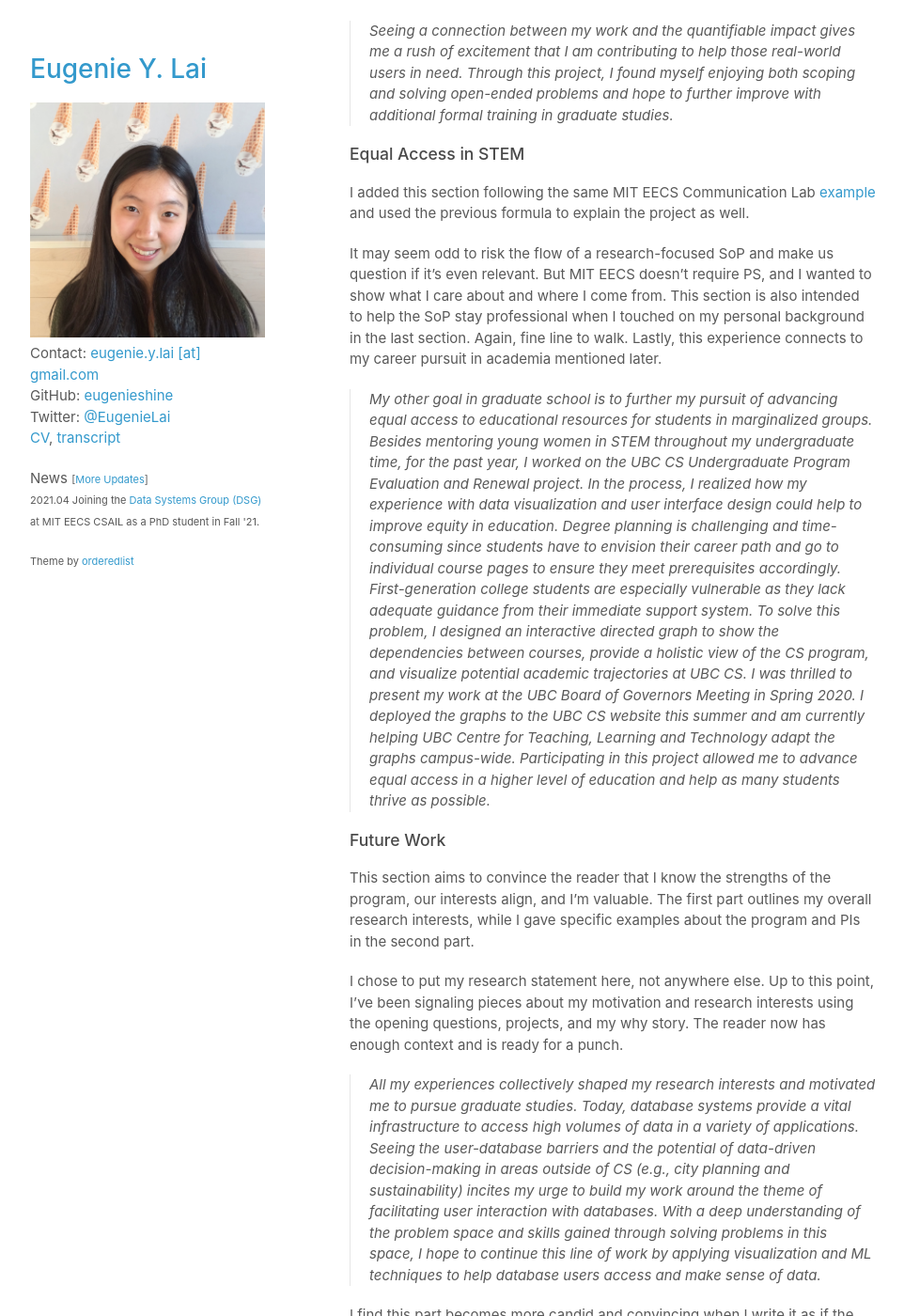
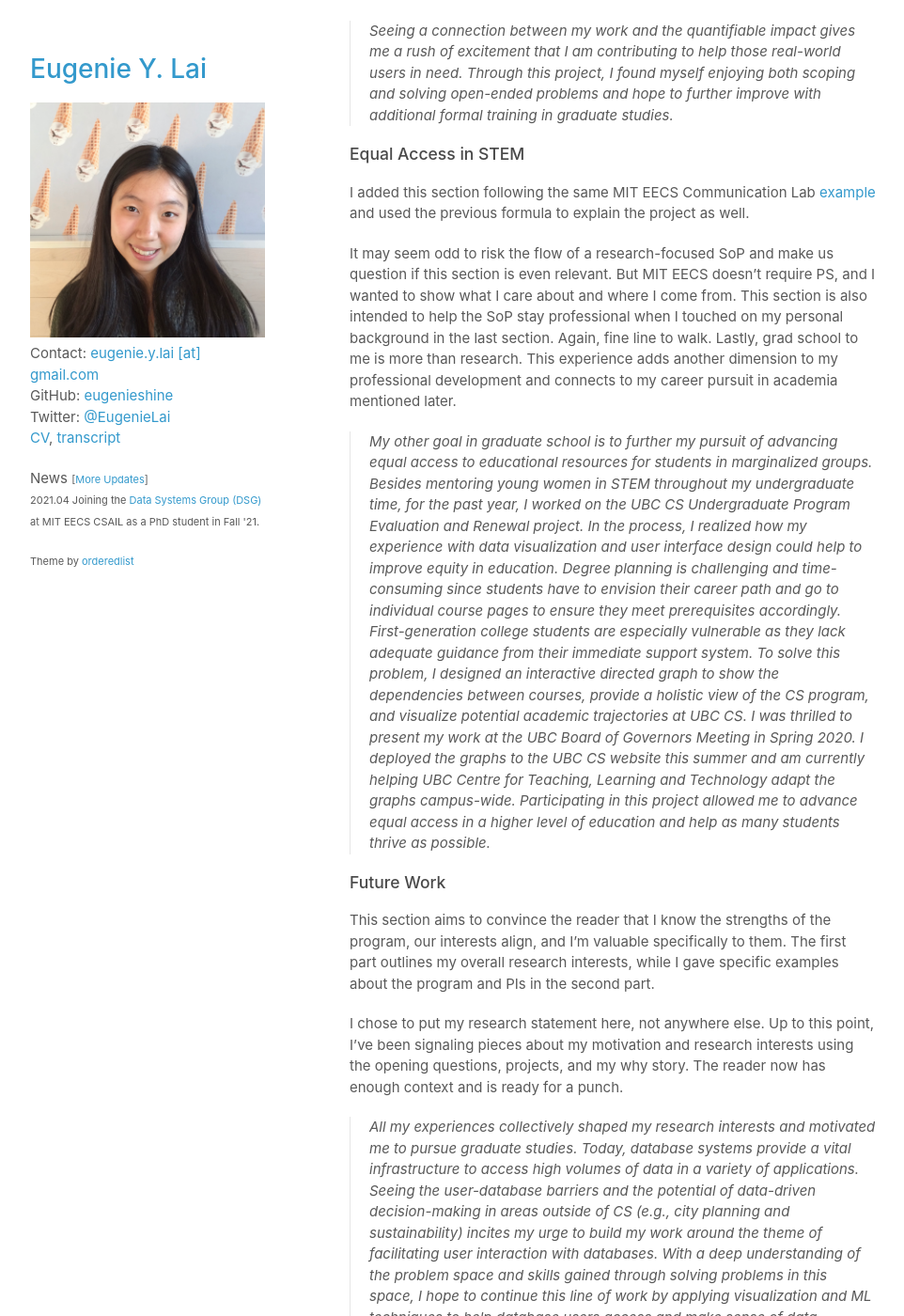
Before and after one commit to eugenielai/eugenielai.github.io, a Jekyll site: the page built from posts/another_annotated_sop.md, in a window 1280 px wide and 1400 px high, scrolled down 5823 px. Shown: the whole window at 94% size, without its empty margins (158-1120 px from the left). Built offline with Jekyll 4.4.1, drawn with Linux system fonts in a browser that asks for light colours; a script that is not in the unit is left out; some of the changed text lies outside the part shown.

Commit message:
update anno example of sop

```diff
--- a/posts/another_annotated_sop.md
+++ b/posts/another_annotated_sop.md
@@ -103,17 +103,17 @@ Tie back to the motivation and answer why grad school.
 
 I added this section following the same MIT EECS Communication Lab [example](https://mitcommlab.mit.edu/eecs/wp-content/uploads/sites/6/2016/09/CS-grad-school-personal-statement-annotated-example.pdf) and used the previous formula to explain the project as well.
 
-It may seem odd to risk the flow of a research-focused SoP and make us question if it’s even relevant. But MIT EECS doesn’t require PS, and I wanted to show what I care about and where I come from. This section is also intended to help the SoP stay professional when I touched on my personal background in the last section. Again, fine line to walk. Lastly, this experience connects to my career pursuit in academia mentioned later.
+It may seem odd to risk the flow of a research-focused SoP and make us question if this section is even relevant. But MIT EECS doesn’t require PS, and I wanted to show what I care about and where I come from. This section is also intended to help the SoP stay professional when I touched on my personal background in the last section. Again, fine line to walk. Lastly, grad school to me is more than research. This experience adds another dimension to my professional development and connects to my career pursuit in academia mentioned later.
 > My other goal in graduate school is to further my pursuit of advancing equal access to educational resources for students in marginalized groups. Besides mentoring young women in STEM throughout my undergraduate time, for the past year, I worked on the UBC CS Undergraduate Program Evaluation and Renewal project. In the process, I realized how my experience with data visualization and user interface design could help to improve equity in education. Degree planning is challenging and time-consuming since students have to envision their career path and go to individual course pages to ensure they meet prerequisites accordingly. First-generation college students are especially vulnerable as they lack adequate guidance from their immediate support system. To solve this problem, I designed an interactive directed graph to show the dependencies between courses, provide a holistic view of the CS program, and visualize potential academic trajectories at UBC CS. I was thrilled to present my work at the UBC Board of Governors Meeting in Spring 2020. I deployed the graphs to the UBC CS website this summer and am currently helping UBC Centre for Teaching, Learning and Technology adapt the graphs campus-wide. Participating in this project allowed me to advance equal access in a higher level of education and help as many students thrive as possible.
 
 ### Future Work
 
-This section aims to convince the reader that I know the strengths of the program, our interests align, and I’m valuable. The first part outlines my overall research interests, while I gave specific examples about the program and PIs in the second part.
+This section aims to convince the reader that I know the strengths of the program, our interests align, and I’m valuable specifically to them. The first part outlines my overall research interests, while I gave specific examples about the program and PIs in the second part.
 
 I chose to put my research statement here, not anywhere else. Up to this point, I’ve been signaling pieces about my motivation and research interests using the opening questions, projects, and my why story. The reader now has enough context and is ready for a punch.
 > All my experiences collectively shaped my research interests and motivated me to pursue graduate studies. Today, database systems provide a vital infrastructure to access high volumes of data in a variety of applications. Seeing the user-database barriers and the potential of data-driven decision-making in areas outside of CS (e.g., city planning and sustainability) incites my urge to build my work around the theme of facilitating user interaction with databases. With a deep understanding of the problem space and skills gained through solving problems in this space, I hope to continue this line of work by applying visualization and ML techniques to help database users access and make sense of data.
 
-I find this part becomes more candid and convincing when I write it as if the PIs would actually read it (and mine actually did). Also, it only becomes attractive when the interest goes both ways. I wanted to show how they could help me but also what unique skills I could offer.
+I find this part becomes more candid and convincing when I **write it as if the PIs would actually read it** (and mine actually did). Also, it only becomes attractive when the interest goes both ways. I wanted to show how they could help me but also what unique skills I could offer.
 > MIT CSAIL’s past and current work indicates its members’ unique strengths on this topic. Specifically, I would be excited to work with Dr. Tim Kraska and Dr. Sam Madden. Dr. Kraska has made outstanding contributions to enabling data analytics for individuals outside of CS using ML-inspired techniques. The sequential features of query sessions discussed in his recent work, IDEBench (SIGMOD’20), are fundamental to my work on sequence-aware query recommendation, where we empirically analyzed the query sequences in two real-life workloads. Extending my work under his supervision would give me strong support in leveraging query session information using ML techniques. My research interests also greatly overlap with Dr. Madden’s work, such as Data Civilizer, on building end-to-end systems to facilitate domain experts with data exploration. I would be excited to work with Dr. Madden by bringing my skills and experience in applying ML techniques to SQL queries.
 
 ### Where I See Myself
```
Also changed, not shown: other parts of posts/another_annotated_sop.md (+3 -3 lines).
